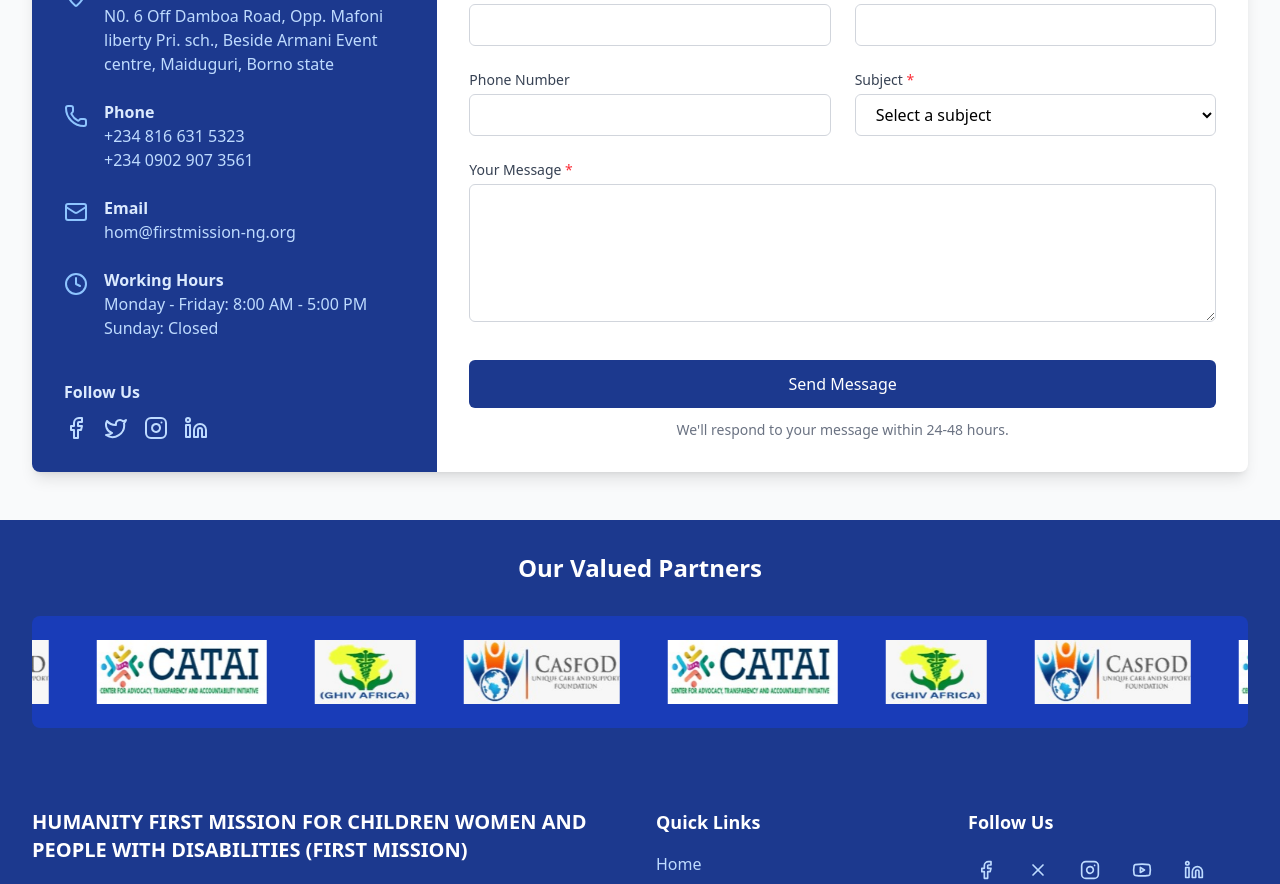
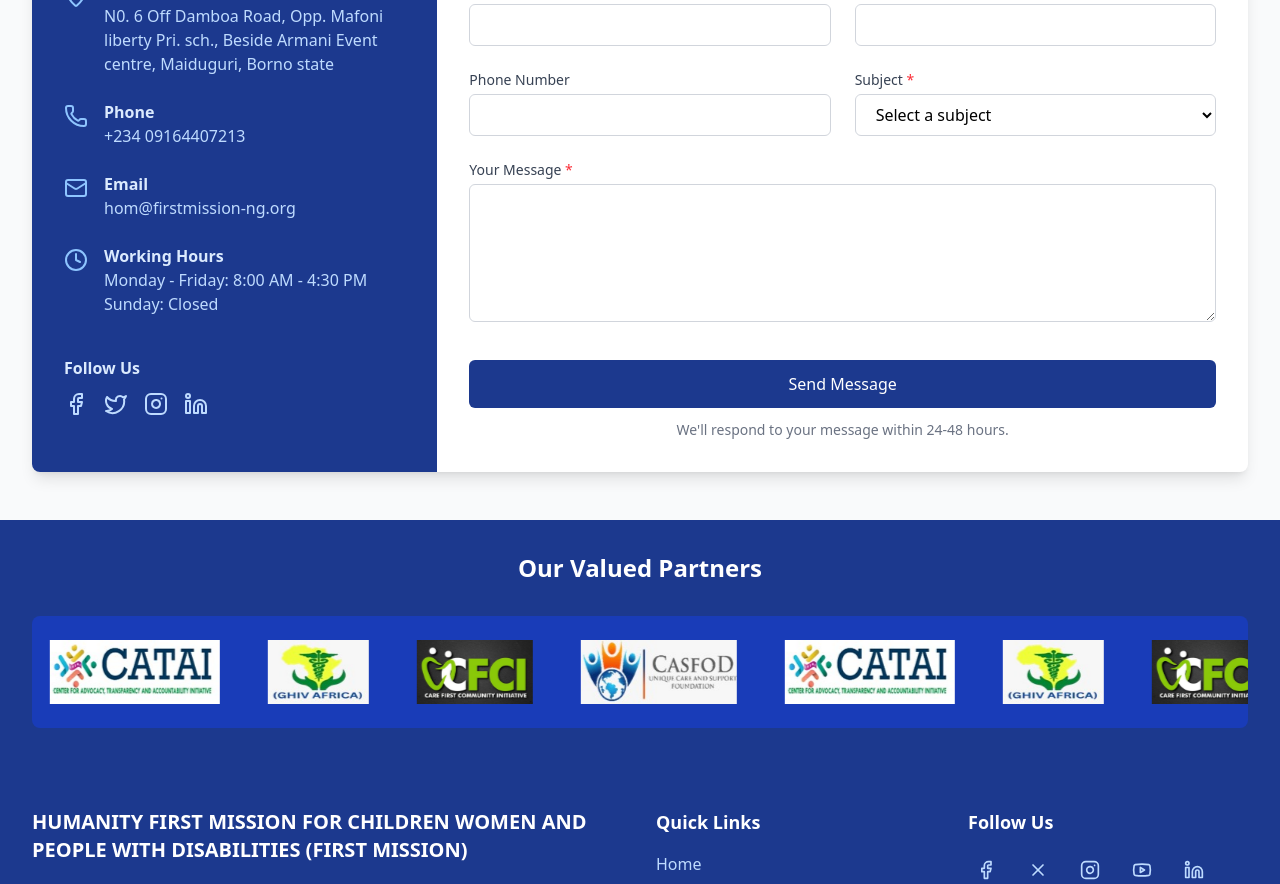
Before and after one commit to aondofe014704/First-Mission-Humanitarian-Aid-with-A-Human-Touch-Frontend, a React (Vite) app: page /contact in a window 1280 px wide. Shown: the part 380-1264 px from the top of the page. Built offline with nearby package versions, Linux system fonts and the light colour scheme.

Commit message:
Worked on the Partners... Added another partner to the list

```diff
--- a/src/components/Footer.tsx
+++ b/src/components/Footer.tsx
@@ -21,16 +21,19 @@ const Footer = () => {
                                 <img src="/casfod.jpeg" alt="CASFOD Partner" className="h-16 w-auto object-contain" />
                                 <img src="/catai.jpeg" alt="CATAI Partner" className="h-16 w-auto object-contain" />
                                 <img src="/ghiv.jpeg" alt="GHIV Partner" className="h-16 w-auto object-contain" />
+                                <img src="/cfci.png" alt="CFCI Partner" className="h-16 w-auto object-contain" />
                             </div>
                             <div className="flex space-x-12 mx-6">
                                 <img src="/casfod.jpeg" alt="CASFOD Partner" className="h-16 w-auto object-contain" />
                                 <img src="/catai.jpeg" alt="CATAI Partner" className="h-16 w-auto object-contain" />
                                 <img src="/ghiv.jpeg" alt="GHIV Partner" className="h-16 w-auto object-contain" />
+                                <img src="/cfci.png" alt="CFCI Partner" className="h-16 w-auto object-contain" />
                             </div>
                             <div className="flex space-x-12 mx-6">
                                 <img src="/casfod.jpeg" alt="CASFOD Partner" className="h-16 w-auto object-contain" />
                                 <img src="/catai.jpeg" alt="CATAI Partner" className="h-16 w-auto object-contain" />
                                 <img src="/ghiv.jpeg" alt="GHIV Partner" className="h-16 w-auto object-contain" />
+                                <img src="/cfci.png" alt="CFCI Partner" className="h-16 w-auto object-contain" />
                             </div>
                         </div>
                     </div>
--- a/src/pages/AboutUs.tsx
+++ b/src/pages/AboutUs.tsx
@@ -176,7 +176,7 @@ const AboutUs = () => {
                 {/* Cross-Cutting Objectives */}
                 <section className="mb-16">
                     <div className="bg-blue-50 rounded-lg p-8">
-                        <h3 className="text-2xl font-semibold text-blue-800 mb-6 text-center">CROSS-CUTTING OBJECTIVES</h3>
+                        <h3 className="text-2xl font-semibold text-blue-800 mb-6 text-center">OUR TOP PRIORITY</h3>
                         <div className="grid grid-cols-1 md:grid-cols-3 gap-6">
                             <div className="text-center">
                                 <Globe className="h-12 w-12 text-blue-600 mx-auto mb-3" />
--- a/src/pages/Contact.tsx
+++ b/src/pages/Contact.tsx
@@ -77,8 +77,7 @@ const Contact = () => {
                                     <div>
                                         <h3 className="font-semibold text-blue-100">Phone</h3>
                                         <p className="text-blue-200">
-                                            +234 816 631 5323 <br />
-                                            +234 0902 907 3561
+                                            +234 09164407213 <br />
                                         </p>
                                     </div>
                                 </div>
@@ -98,7 +97,7 @@ const Contact = () => {
                                     <div>
                                         <h3 className="font-semibold text-blue-100">Working Hours</h3>
                                         <p className="text-blue-200">
-                                            Monday - Friday: 8:00 AM - 5:00 PM<br />
+                                            Monday - Friday: 8:00 AM - 4:30 PM<br />
                                             Sunday: Closed
                                         </p>
                                     </div>
--- a/src/pages/Organogram.tsx
+++ b/src/pages/Organogram.tsx
@@ -16,7 +16,7 @@ interface OrganogramSectionProps {
 const Organogram = () => {
     const operationsStructure: OrgLevel[] = [
         { level: 1, title: "Board of Directors (BOD)", positions: ["Board of Directors"] },
-        { level: 2, title: "Executive Leadership", positions: ["Chief Executive Officer (CEO)"] },
+        { level: 2, title: "Executive Leadership", positions: ["Head Of Mission (HOM)"] },
         { level: 3, title: "Senior Management", positions: ["Country Programs and Operations Director"] },
         { level: 4, title: "Regional Leadership", positions: ["Regional Programs and Operations Directors"] },
         {
```
Also changed, not shown: public/cfci.png (added), public/first.jpeg (added).
